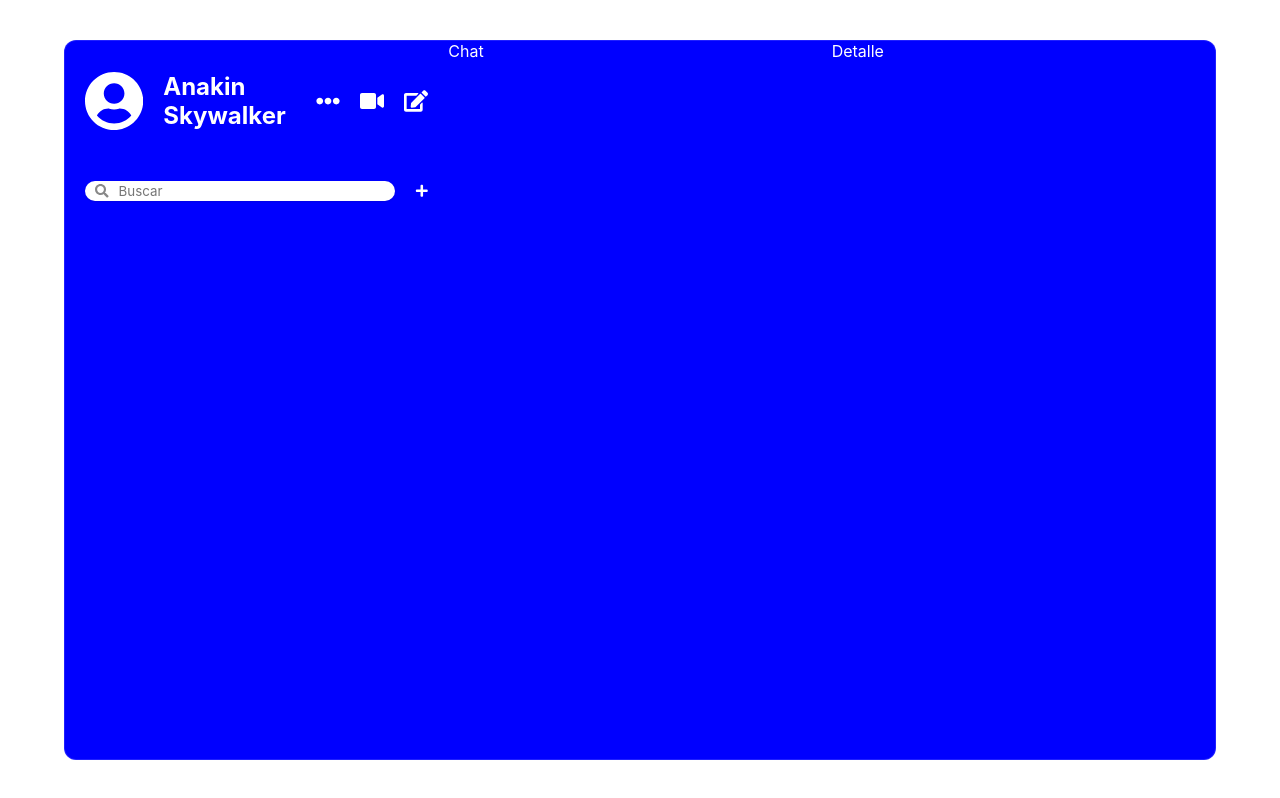
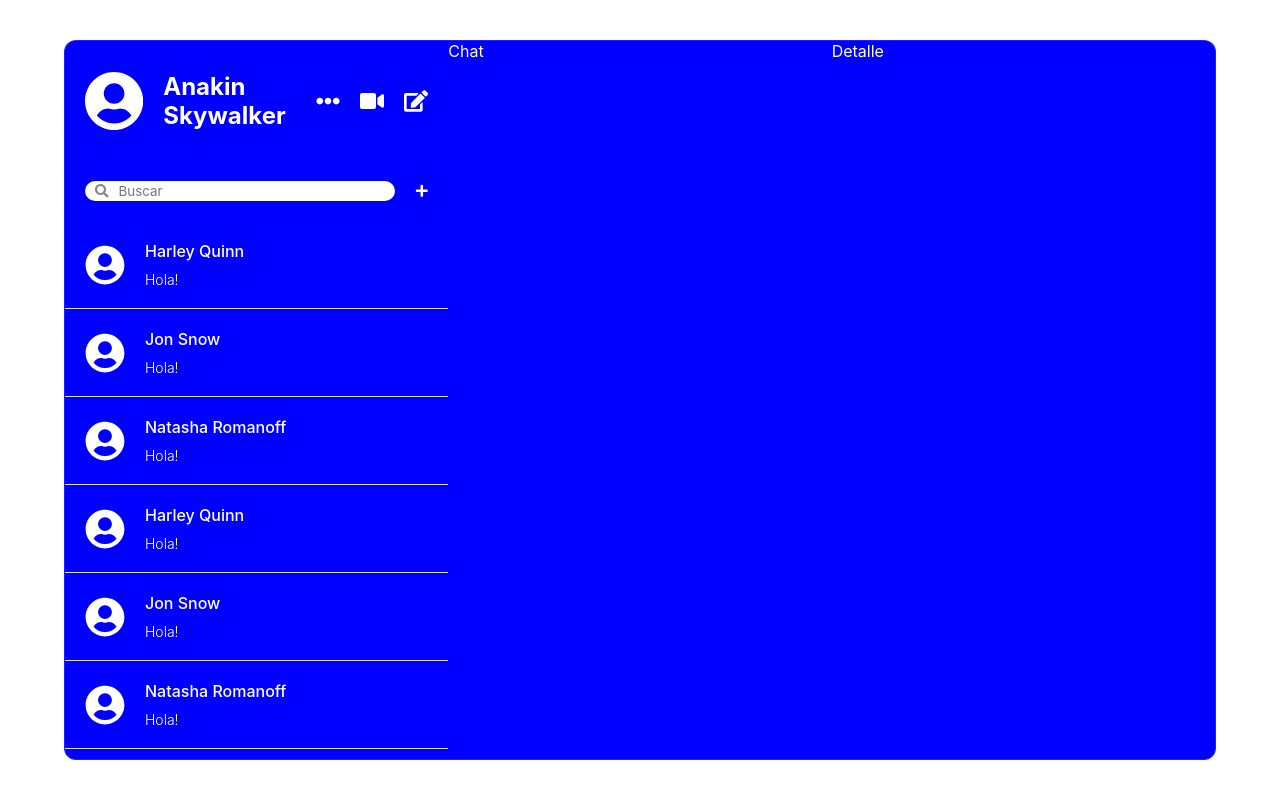
Before and after one commit to AldG99/social-wave, a React (Create React App) app: page / in a window 1280 px wide. Built offline with nearby package versions, Linux system fonts and the light colour scheme; the HTML template or start-up script is replaced by a standard one.

Commit message:
Diseño de la lista de usuarios

```diff
--- a/src/components/list/chatList/charList.js
+++ /dev/null
@@ -1,25 +0,0 @@
-import React, { useState } from "react";
-import { FaSearch, FaPlus, FaMinus } from 'react-icons/fa'; // Importa los iconos necesarios
-import "../../../styles/chatList.scss"
-
-const ChatList = () => {
-  const [addMode, setAddMode] = useState(false);
-
-  return (
-    <div className="chatList">
-      <div className="search">
-        <div className="searchBar">
-          <FaSearch className="searchIcon" />
-          <input type="text" placeholder="Buscar" />
-        </div>
-        {addMode ? (
-          <FaMinus className="addIcon" onClick={() => setAddMode((prev) => !prev)} />
-        ) : (
-          <FaPlus className="addIcon" onClick={() => setAddMode((prev) => !prev)} />
-        )}
-      </div>
-    </div>
-  )
-}
-
-export default ChatList;
--- /dev/null
+++ b/src/components/list/chatList/chatList.js
@@ -0,0 +1,88 @@
+import React, { useState } from "react";
+import { FaSearch, FaPlus, FaMinus, FaUserCircle } from 'react-icons/fa'; // Importa los iconos necesarios
+import "../../../styles/chatList.scss"
+
+const ChatList = () => {
+  const [addMode, setAddMode] = useState(false);
+
+  return (
+    <div className="chatList">
+      <div className="search">
+        <div className="searchBar">
+          <FaSearch className="searchIcon" />
+          <input type="text" placeholder="Buscar" />
+        </div>
+        {addMode ? (
+          <FaMinus className="addIcon" onClick={() => setAddMode((prev) => !prev)} />
+        ) : (
+          <FaPlus className="addIcon" onClick={() => setAddMode((prev) => !prev)} />
+        )}
+      </div>
+      <div className="item">
+        <FaUserCircle className="avatar" />
+        <div className="texts">
+          <span>Harley Quinn</span>
+          <p>Hola!</p>
+        </div>
+      </div>
+      <div className="item">
+        <FaUserCircle className="avatar" />
+        <div className="texts">
+          <span>Jon Snow</span>
+          <p>Hola!</p>
+        </div>
+      </div>
+      <div className="item">
+        <FaUserCircle className="avatar" />
+        <div className="texts">
+          <span>Natasha Romanoff</span>
+          <p>Hola!</p>
+        </div>
+      </div>
+      <div className="item">
+        <FaUserCircle className="avatar" />
+        <div className="texts">
+          <span>Harley Quinn</span>
+          <p>Hola!</p>
+        </div>
+      </div>
+      <div className="item">
+        <FaUserCircle className="avatar" />
+        <div className="texts">
+          <span>Jon Snow</span>
+          <p>Hola!</p>
+        </div>
+      </div>
+      <div className="item">
+        <FaUserCircle className="avatar" />
+        <div className="texts">
+          <span>Natasha Romanoff</span>
+          <p>Hola!</p>
+        </div>
+      </div>
+      <div className="item">
+        <FaUserCircle className="avatar" />
+        <div className="texts">
+          <span>Harley Quinn</span>
+          <p>Hola!</p>
+        </div>
+      </div>
+      <div className="item">
+        <FaUserCircle className="avatar" />
+        <div className="texts">
+          <span>Jon Snow</span>
+          <p>Hola!</p>
+        </div>
+      </div>
+      <div className="item">
+        <FaUserCircle className="avatar" />
+        <div className="texts">
+          <span>Natasha Romanoff</span>
+          <p>Hola!</p>
+        </div>
+      </div>
+    </div>
+  )
+}
+
+export default ChatList;
--- a/src/components/list/list.js
+++ b/src/components/list/list.js
@@ -1,5 +1,5 @@
 import "../../styles/list.scss";
-import ChatList from "./chatList/charList";
+import ChatList from "./chatList/chatList";
 import UserInfo from "./userInfo/userInfo";
 
 const List = () => {
--- a/src/styles/chatList.scss
+++ b/src/styles/chatList.scss
@@ -1,4 +1,7 @@
 .chatList {
+  flex: 1;
+  overflow: scroll;
+
   .search {
     display: flex;
     align-items: center;
@@ -37,4 +40,32 @@
       }
     }
   }
+
+  .item {
+    display: flex;
+    align-items: center;
+    gap: 20px;
+    padding: 20px;
+    cursor: pointer;
+    border-bottom: 1px solid #ddd;
+
+    .avatar {
+      font-size: 2.5rem;
+    }
+
+    .texts {
+      display: flex;
+      flex-direction: column;
+      gap: 10px;
+    }
+
+    span {
+      font-weight: 500;
+    }
+
+    p {
+      font-size: 14px;
+      font-weight: 300;
+    }
+  }
 }
--- a/src/styles/list.scss
+++ b/src/styles/list.scss
@@ -1,3 +1,5 @@
 .list {
   flex: 1;
+  display: flex;
+  flex-direction: column;
 }
```
